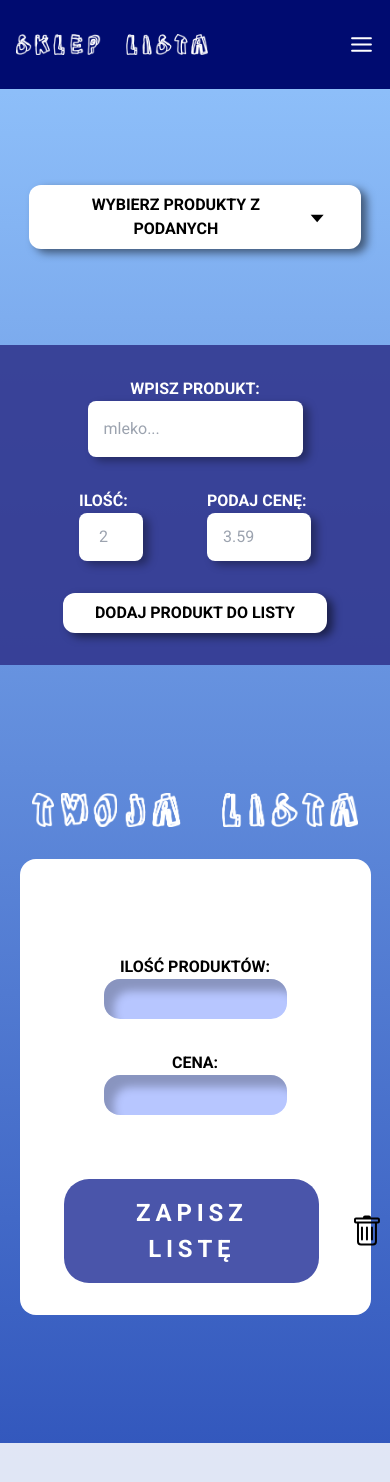
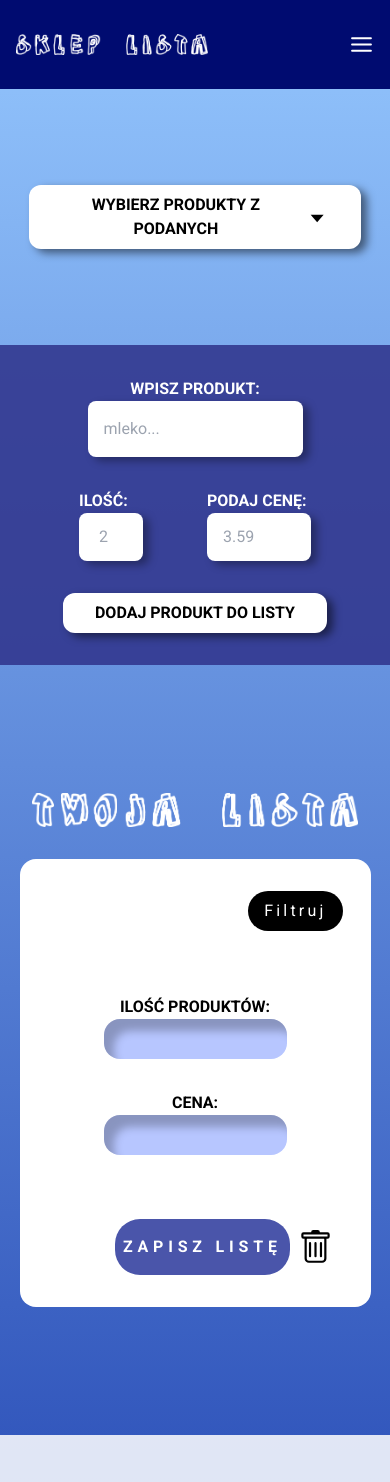
Before and after one commit to ArturPawelski/shopping-list, a React (Create React App) app: page /lista in a window 390 px wide. Shown: the top 1482 px of the page. Built offline with nearby package versions, Linux system fonts and the light colour scheme.

Commit message:
end of the list layout

```diff
--- a/src/components/Lista/Lista.jsx
+++ b/src/components/Lista/Lista.jsx
@@ -112,13 +112,23 @@ const Lista = () => {
 
 
 
+
+
+
             <main className='mt-[8rem]'>
 
                 <img src={TwojaLista} alt="/" className='mx-auto w-auto px-8 md:max-w-[550px]' />
 
+
+
+
+
                 <div className='mt-[2rem] bg-white w-[90%] mx-auto rounded-2xl py-8 px-4 md:w-[85%] lg:w-[75%] xl:w-[70%] 2xl:w-[50%]'>
 
 
+                    <div className='text-right pr-3'>
+                        <button className='text-white bg-black px-4 py-2 tracking-[0.2rem] rounded-3xl  '>Filtruj</button>
+                    </div>
 
                     <div>
                         {fullList.map((product, index) => (
@@ -145,11 +155,9 @@ const Lista = () => {
                     </section>
 
 
-                    <section className=' relative flex items-center justify-center mt-[4rem] gap-[2rem] left-[1.8rem]'>
-                        <button className='bg-[#4A55AA] text-white font-extrabold px-8 py-4 text-center rounded-[25px] text-[1.5rem] tracking-[0.3rem]'>ZAPISZ LISTĘ</button>
+                    <section className=' relative flex items-center justify-center mt-[4rem] gap-[0.5rem] left-[1.8rem] sm:gap-[2rem] '>
+                        <button className='bg-[#4A55AA] text-white font-extrabold px-2 py-4 text-center rounded-[25px] text-[1rem] tracking-[0.3rem] sm:text-[1.5rem] sm:px-4'>ZAPISZ LISTĘ</button>
                         <BsTrash size={35} />
-
-
 
 
                     </section>
--- a/src/components/Lista/Twoja.jsx
+++ b/src/components/Lista/Twoja.jsx
@@ -14,13 +14,17 @@ const Twoja = ({ product, index, handleDelete, toggleComplete }) => {
 
             <BsTrash size={25} onClick={() => handleDelete(index)} />
 
-            <div className='flex justify-between items-center w-[90%] bg-[#B7C6FF] py-4 px-2 rounded-xl shadow-[0px_5px_4px_rgba(0,0,0,0.35)] md:px-8'>
-                <p className='font-bold '>{product.nazwa}</p>
+            <div className='flex justify-between items-center w-[90%] bg-[#B7C6FF] py-3 px-4 rounded-xl shadow-[0px_5px_4px_rgba(0,0,0,0.35)] md:px-8'>
+                <p className='font-bold'>{product.nazwa}</p>
 
-                <div className='flex gap-4 items-center md:gap-16'>
+                <div className='flex gap-4 items-center md:gap-16 '>
                     <p className='font-bold'>{product.ilosc}</p>
                     <p className='font-bold'>{product.cena}</p>
-                    <div className={product.status ? 'bg-black  max-w-[0.3rem] min-h-[1.5rem] rounded-[100%] px-2 md:px-4' : 'bg-red-600   max-w-[0.3rem] min-h-[1.5rem] rounded-[100%] px-2 md:px-4'} onClick={() => toggleComplete(index)} ></div>
+
+                    <div className='max-w-[1rem] ' onClick={() => toggleComplete(index)} >
+                        {product.status ? <BsCircle size={25} /> : <AiOutlineCheckCircle size={25} />}
+
+                    </div>
                 </div>
             </div>
         </section>
```
